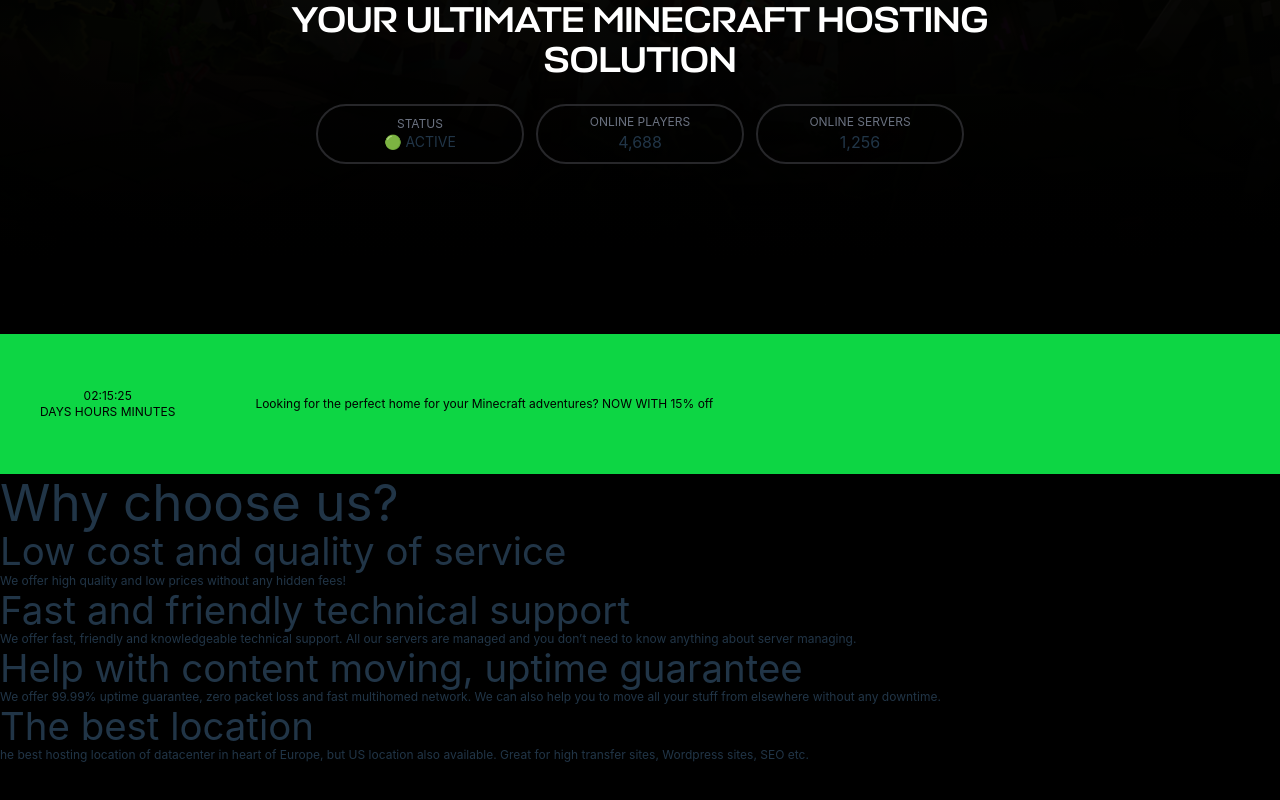
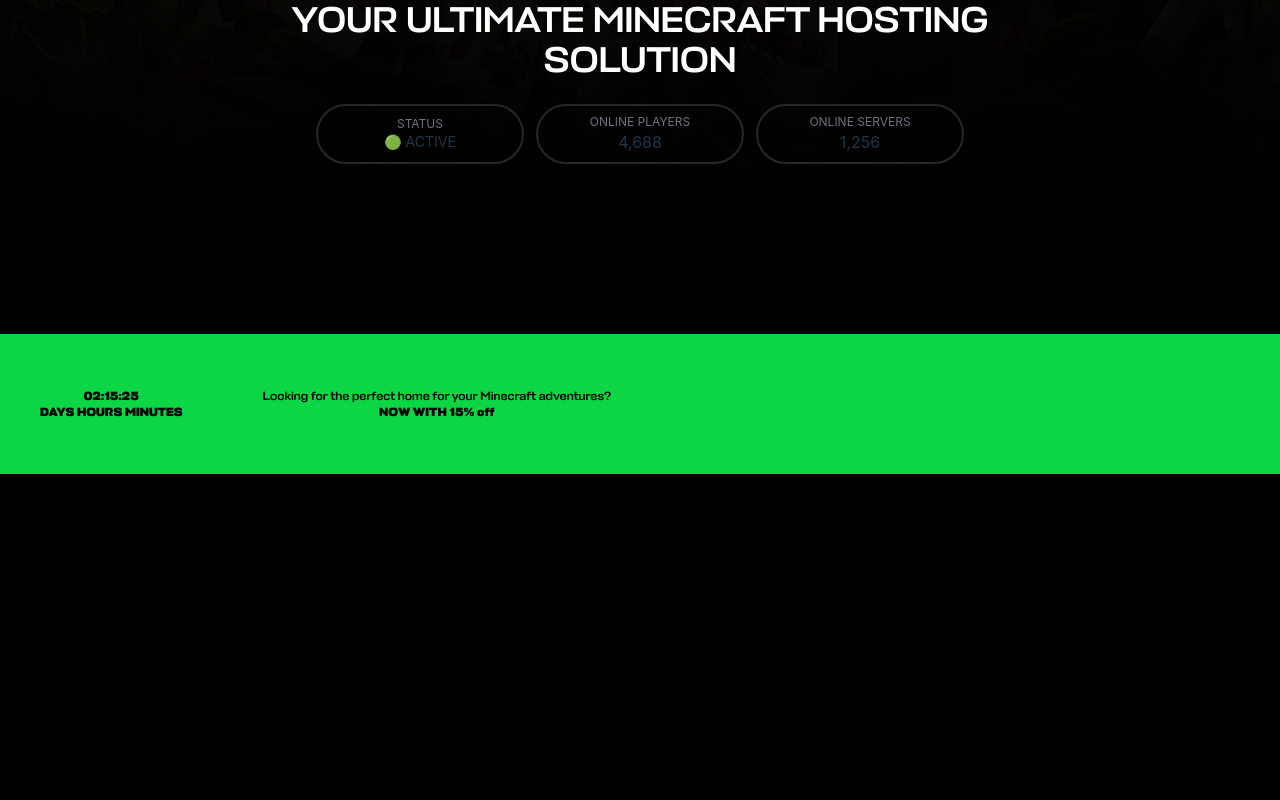
Before and after one commit to skokann/minecraft-hosting, a React (Vite) app: page / in a window 1280 px wide. Shown: the part 466-1266 px from the top of the page. Built offline with nearby package versions, Linux system fonts and the light colour scheme.

Commit message:
added fonts
fonts + view

```diff
--- a/src/App.css
+++ b/src/App.css
@@ -17,3 +17,8 @@
   font-family: "stapelLight";
   src: url("/fonts/Stapel_Text-Light.ttf") format("truetype");
 }
+
+@font-face {
+  font-family: "stapelEB";
+  src: url("/fonts/Stapel_Extra-Bold.ttf") format("truetype");
+}
--- a/src/components/Bar.tsx
+++ b/src/components/Bar.tsx
@@ -1,14 +1,14 @@
 function Bar() {
   return (
     <div className="w-full h-[140px] text-xs text-black bg-uran flex text-center flex-row items-center  justify-items-center">
-      <div className="mx-10">
+      <div className="mx-10 font-stapelEB">
         <p>02:15:25</p>
         <p>DAYS HOURS MINUTES</p>
       </div>
       <div className="mx-10">
-        <p>
-          Looking for the perfect home for your Minecraft adventures? NOW WITH
-          15% off
+        <p className="font-stapel">
+          Looking for the perfect home for your Minecraft adventures?
+          <p className="font-stapelEB">NOW WITH 15% off</p>
         </p>
       </div>
     </div>
--- a/src/components/Whyus.tsx
+++ b/src/components/Whyus.tsx
@@ -1,43 +1,5 @@
 function Whyus() {
-  return (
-    <div className="w-full h-screen bg-black">
-      <h1>Why choose us?</h1>
-      <div className="text-xs">
-        <div>
-          <h1>Low cost and quality of service</h1>
-          <p>We offer high quality and low prices without any hidden fees!</p>
-        </div>
-        <div>
-          <h1>Fast and friendly technical support</h1>
-          <p>
-            We offer fast, friendly and knowledgeable technical support. All our
-            servers are managed and you don’t need to know anything about server
-            managing.
-          </p>
-        </div>
-        <div>
-          <h1>Help with content moving, uptime guarantee</h1>
-          <p>
-            We offer 99.99% uptime guarantee, zero packet loss and fast
-            multihomed network. We can also help you to move all your stuff from
-            elsewhere without any downtime.
-          </p>
-        </div>
-        <div>
-          <h1>The best location</h1>
-          <p>
-            he best hosting location of datacenter in heart of Europe, but US
-            location also available. Great for high transfer sites, Wordpress
-            sites, SEO etc.
-          </p>
-        </div>
-        <div>
-          <h1></h1>
-          <p></p>
-        </div>
-      </div>
-    </div>
-  );
+  return <div className="w-full h-screen bg-black"></div>;
 }
 
 export default Whyus;
--- a/tailwind.config.js
+++ b/tailwind.config.js
@@ -6,6 +6,7 @@
       fontFamily: {
         stapel: "Stapel",
         stapelLight: "Stapell",
+        stapelEB: "StapelEB",
       },
       colors: {
         uran: "#0dd644",
```
Also changed, not shown: public/fonts/Stapel_Extra-Bold.ttf (added).
